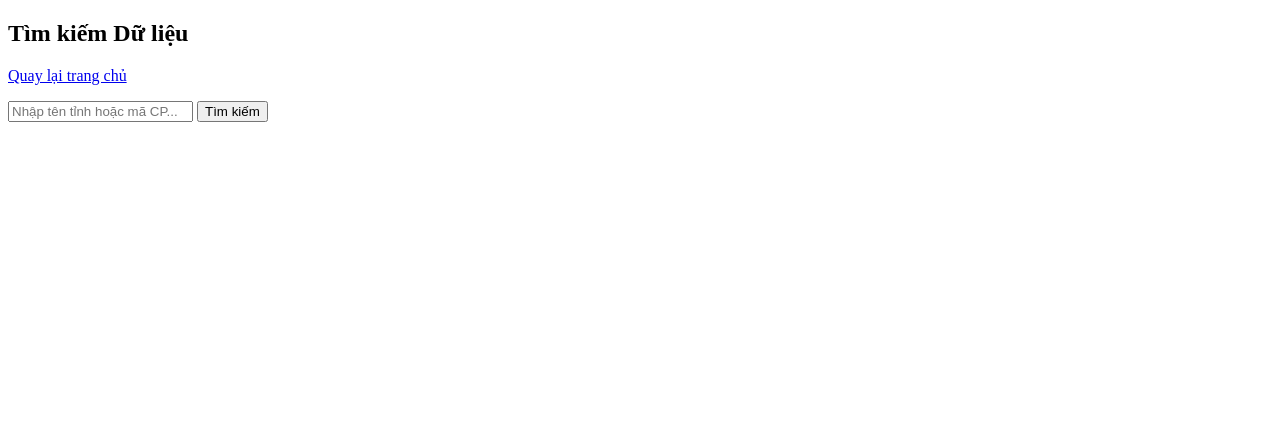
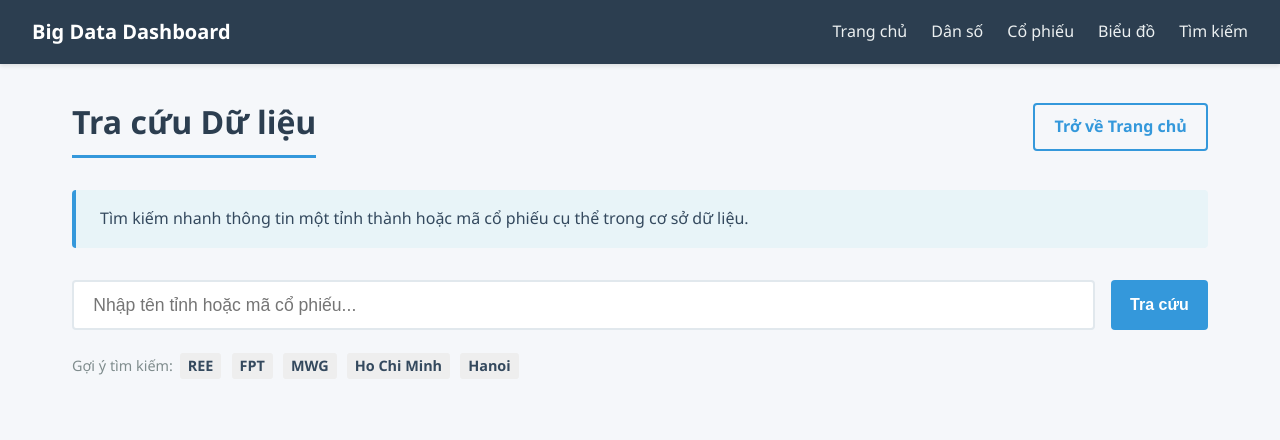
Before and after one commit to DungNgo13/BDES333877_02_Hadoop_HBase_Population_Stock_Analysis, a Flask app: page /search in a window 1280 px wide. Shown: the top 440 px of the page. Run offline with Flask 3, Linux system fonts and the light colour scheme.

Commit message:
feat: improve flask dashboard user interface

```diff
--- /dev/null
+++ b/source-code/07_gui/static/css/style.css
@@ -0,0 +1,300 @@
+:root {
+    --primary-color: #2c3e50;
+    --secondary-color: #34495e;
+    --accent-color: #3498db;
+    --bg-color: #f5f7fa;
+    --text-color: #333;
+    --text-light: #7f8c8d;
+    --border-color: #e1e8ed;
+    --card-bg: #ffffff;
+    --font-family: 'Segoe UI', Tahoma, Geneva, Verdana, sans-serif;
+}
+
+* {
+    box-sizing: border-box;
+    margin: 0;
+    padding: 0;
+}
+
+body {
+    font-family: var(--font-family);
+    background-color: var(--bg-color);
+    color: var(--text-color);
+    line-height: 1.6;
+}
+
+/* Navigation Bar */
+.navbar {
+    background-color: var(--primary-color);
+    padding: 1rem 2rem;
+    box-shadow: 0 2px 4px rgba(0,0,0,0.1);
+    display: flex;
+    justify-content: space-between;
+    align-items: center;
+}
+
+.nav-brand {
+    color: white;
+    font-size: 1.25rem;
+    font-weight: bold;
+    text-decoration: none;
+}
+
+.nav-links {
+    list-style: none;
+    display: flex;
+    gap: 1.5rem;
+}
+
+.nav-links a {
+    color: #ecf0f1;
+    text-decoration: none;
+    font-weight: 500;
+    transition: color 0.3s;
+}
+
+.nav-links a:hover {
+    color: var(--accent-color);
+}
+
+/* Container */
+.container {
+    max-width: 1200px;
+    margin: 0 auto;
+    padding: 2rem;
+}
+
+/* Hero Section */
+.hero {
+    background: linear-gradient(135deg, var(--primary-color), var(--secondary-color));
+    color: white;
+    padding: 4rem 2rem;
+    text-align: center;
+    border-radius: 8px;
+    margin-bottom: 3rem;
+    box-shadow: 0 4px 6px rgba(0,0,0,0.1);
+}
+
+.hero h1 {
+    font-size: 2.5rem;
+    margin-bottom: 1rem;
+}
+
+.hero p {
+    font-size: 1.2rem;
+    color: #ecf0f1;
+    max-width: 800px;
+    margin: 0 auto;
+}
+
+/* Tech Badges */
+.tech-badges {
+    margin-top: 1.5rem;
+    display: flex;
+    flex-wrap: wrap;
+    justify-content: center;
+    gap: 0.5rem;
+}
+
+.badge {
+    background-color: rgba(255, 255, 255, 0.2);
+    color: white;
+    padding: 0.4rem 0.8rem;
+    border-radius: 20px;
+    font-size: 0.9rem;
+    font-weight: bold;
+}
+
+/* Cards Grid */
+.cards-grid {
+    display: grid;
+    grid-template-columns: repeat(auto-fit, minmax(250px, 1fr));
+    gap: 2rem;
+    margin-bottom: 3rem;
+}
+
+.card {
+    background-color: var(--card-bg);
+    border-radius: 8px;
+    padding: 2rem;
+    text-align: center;
+    box-shadow: 0 4px 6px rgba(0,0,0,0.05);
+    transition: transform 0.3s, box-shadow 0.3s;
+    text-decoration: none;
+    color: var(--text-color);
+    display: block;
+    border: 1px solid var(--border-color);
+}
+
+.card:hover {
+    transform: translateY(-5px);
+    box-shadow: 0 8px 15px rgba(0,0,0,0.1);
+    border-color: var(--accent-color);
+}
+
+.card h3 {
+    color: var(--primary-color);
+    margin-bottom: 1rem;
+    font-size: 1.4rem;
+}
+
+.card p {
+    color: var(--text-light);
+}
+
+/* Tables */
+.table-container {
+    background-color: var(--card-bg);
+    border-radius: 8px;
+    padding: 1.5rem;
+    box-shadow: 0 2px 4px rgba(0,0,0,0.05);
+    overflow-x: auto;
+    margin-top: 1rem;
+    border: 1px solid var(--border-color);
+}
+
+table {
+    width: 100%;
+    border-collapse: collapse;
+    margin-top: 1rem;
+}
+
+th, td {
+    padding: 12px 15px;
+    text-align: left;
+    border-bottom: 1px solid var(--border-color);
+}
+
+th {
+    background-color: var(--primary-color);
+    color: white;
+    font-weight: 600;
+}
+
+tr:nth-child(even) {
+    background-color: #f9fbfd;
+}
+
+tr:hover {
+    background-color: #f1f4f8;
+}
+
+/* Page Header */
+.page-header {
+    margin-bottom: 2rem;
+    display: flex;
+    justify-content: space-between;
+    align-items: center;
+}
+
+.page-title {
+    font-size: 2rem;
+    color: var(--primary-color);
+    border-bottom: 3px solid var(--accent-color);
+    display: inline-block;
+    padding-bottom: 0.5rem;
+}
+
+/* Summary Box */
+.summary-box {
+    background-color: #e8f4f8;
+    border-left: 4px solid var(--accent-color);
+    padding: 1rem 1.5rem;
+    border-radius: 4px;
+    margin-bottom: 2rem;
+    color: var(--secondary-color);
+}
+
+/* Buttons */
+.btn {
+    display: inline-block;
+    background-color: var(--accent-color);
+    color: white;
+    padding: 0.6rem 1.2rem;
+    text-decoration: none;
+    border-radius: 4px;
+    font-weight: 600;
+    transition: background-color 0.3s;
+    border: none;
+    cursor: pointer;
+    font-size: 1rem;
+}
+
+.btn:hover {
+    background-color: #2980b9;
+}
+
+.btn-outline {
+    background-color: transparent;
+    border: 2px solid var(--accent-color);
+    color: var(--accent-color);
+}
+
+.btn-outline:hover {
+    background-color: var(--accent-color);
+    color: white;
+}
+
+/* Charts Grid */
+.charts-grid {
+    display: grid;
+    grid-template-columns: repeat(auto-fit, minmax(400px, 1fr));
+    gap: 2rem;
+}
+
+.chart-card {
+    background-color: var(--card-bg);
+    border-radius: 8px;
+    padding: 1.5rem;
+    box-shadow: 0 4px 6px rgba(0,0,0,0.05);
+    border: 1px solid var(--border-color);
+    text-align: center;
+}
+
+.chart-card h3 {
+    color: var(--secondary-color);
+    margin-bottom: 1rem;
+}
+
+.chart-image {
+    width: 100%;
+    height: auto;
+    border-radius: 4px;
+    border: 1px solid #eee;
+}
+
+/* Search Form */
+.search-form {
+    display: flex;
+    gap: 1rem;
+    margin-bottom: 1.5rem;
+}
+
+.search-input {
+    flex: 1;
+    padding: 0.8rem 1.2rem;
+    border: 2px solid var(--border-color);
+    border-radius: 4px;
+    font-size: 1.1rem;
+    transition: border-color 0.3s;
+}
+
+.search-input:focus {
+    outline: none;
+    border-color: var(--accent-color);
+}
+
+.search-examples {
+    color: var(--text-light);
+    font-size: 0.9rem;
+    margin-bottom: 2rem;
+}
+
+.search-examples span {
+    font-weight: 600;
+    color: var(--secondary-color);
+    background: #eee;
+    padding: 0.2rem 0.5rem;
+    border-radius: 3px;
+    margin: 0 0.2rem;
+}
--- a/source-code/07_gui/templates/search.html
+++ b/source-code/07_gui/templates/search.html
@@ -1,73 +1,54 @@
 <!DOCTYPE html>
-<html>
+<html lang="vi">
 <head>
-    <title>Tìm kiếm</title>
     <meta charset="UTF-8">
+    <meta name="viewport" content="width=device-width, initial-scale=1.0">
+    <title>Tìm kiếm - Big Data Dashboard</title>
+    <link rel="stylesheet" href="{{ url_for('static', filename='css/style.css') }}">
 </head>
 <body>
-    <h2>Tìm kiếm Dữ liệu</h2>
-    <p><a href="/">Quay lại trang chủ</a></p>
+    <nav class="navbar">
+        <a href="/" class="nav-brand">Big Data Dashboard</a>
+        <ul class="nav-links">
+            <li><a href="/">Trang chủ</a></li>
+            <li><a href="/population">Dân số</a></li>
+            <li><a href="/stocks">Cổ phiếu</a></li>
+            <li><a href="/charts">Biểu đồ</a></li>
+            <li><a href="/search">Tìm kiếm</a></li>
+        </ul>
+    </nav>
 
-    <form action="/search" method="GET">
-        <input type="text" name="q" placeholder="Nhập tên tỉnh hoặc mã CP..." value="{{ query }}" required>
-        <button type="submit">Tìm kiếm</button>
-    </form>
+    <div class="container">
+        <div class="page-header">
+            <h1 class="page-title">Tra cứu Dữ liệu</h1>
+            <a href="/" class="btn btn-outline">Trở về Trang chủ</a>
+        </div>
 
-    <br>
+        <div class="summary-box">
+            Tìm kiếm nhanh thông tin một tỉnh thành hoặc mã cổ phiếu cụ thể trong cơ sở dữ liệu.
+        </div>
 
-    {% if query %}
-        <h3>Kết quả tìm kiếm cho: "{{ query }}"</h3>
+        <form method="GET" action="/search" class="search-form">
+            <input type="text" name="q" value="{{ query }}" placeholder="Nhập tên tỉnh hoặc mã cổ phiếu..." class="search-input" required>
+            <button type="submit" class="btn">Tra cứu</button>
+        </form>
 
-        <h4>1. Dân số (Tỉnh/Thành phố)</h4>
-        {% if pop_data %}
-            <table border="1" cellpadding="5" cellspacing="0">
-                <tr>
-                    <th>province</th>
-                    <th>population</th>
-                    <th>area</th>
-                    <th>density</th>
-                    <th>region</th>
-                </tr>
-                {% for row in pop_data %}
-                <tr>
-                    <td>{{ row['province'] }}</td>
-                    <td>{{ row['population'] }}</td>
-                    <td>{{ row['area'] }}</td>
-                    <td>{{ row['density'] }}</td>
-                    <td>{{ row['region'] }}</td>
-                </tr>
-                {% endfor %}
-            </table>
-        {% else %}
-            <p><i>Không tìm thấy kết quả phù hợp.</i></p>
+        <div class="search-examples">
+            Gợi ý tìm kiếm: <span>REE</span> <span>FPT</span> <span>MWG</span> <span>Ho Chi Minh</span> <span>Hanoi</span>
+        </div>
+
+        {% if query %}
+            <h3 style="color: var(--primary-color); margin-bottom: 1rem;">Kết quả cho: "{{ query }}"</h3>
+            {% if table_html %}
+                <div class="table-container">
+                    {{ table_html|safe }}
+                </div>
+            {% else %}
+                <div class="summary-box" style="background-color: #f8d7da; border-color: #f5c6cb; color: #721c24;">
+                    Không tìm thấy dữ liệu nào phù hợp với từ khóa của bạn.
+                </div>
+            {% endif %}
         {% endif %}
-
-        <br>
-
-        <h4>2. Chứng khoán (Mã CP)</h4>
-        {% if stock_data %}
-            <table border="1" cellpadding="5" cellspacing="0">
-                <tr>
-                    <th>symbol</th>
-                    <th>date</th>
-                    <th>open_price</th>
-                    <th>close_price</th>
-                    <th>volume</th>
-                </tr>
-                {% for row in stock_data %}
-                <tr>
-                    <td>{{ row['symbol'] }}</td>
-                    <td>{{ row['date'] }}</td>
-                    <td>{{ row['open_price'] }}</td>
-                    <td>{{ row['close_price'] }}</td>
-                    <td>{{ row['volume'] }}</td>
-                </tr>
-                {% endfor %}
-            </table>
-        {% else %}
-            <p><i>Không tìm thấy kết quả phù hợp.</i></p>
-        {% endif %}
-
-    {% endif %}
+    </div>
 </body>
 </html>
```
Also changed, not shown: source-code/07_gui/templates/charts.html (+38 -14 lines), source-code/07_gui/templates/index.html (+48 -12 lines), source-code/07_gui/templates/population.html (+28 -22 lines), source-code/07_gui/templates/stocks.html (+28 -22 lines).
